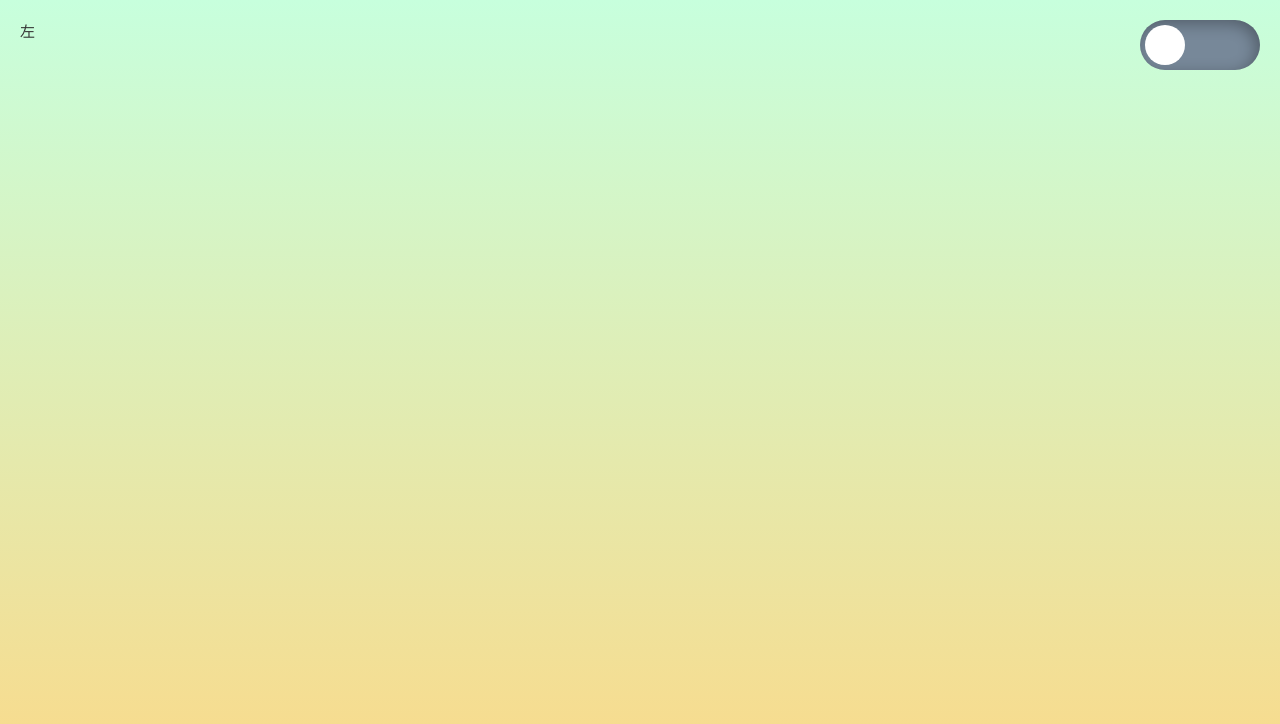
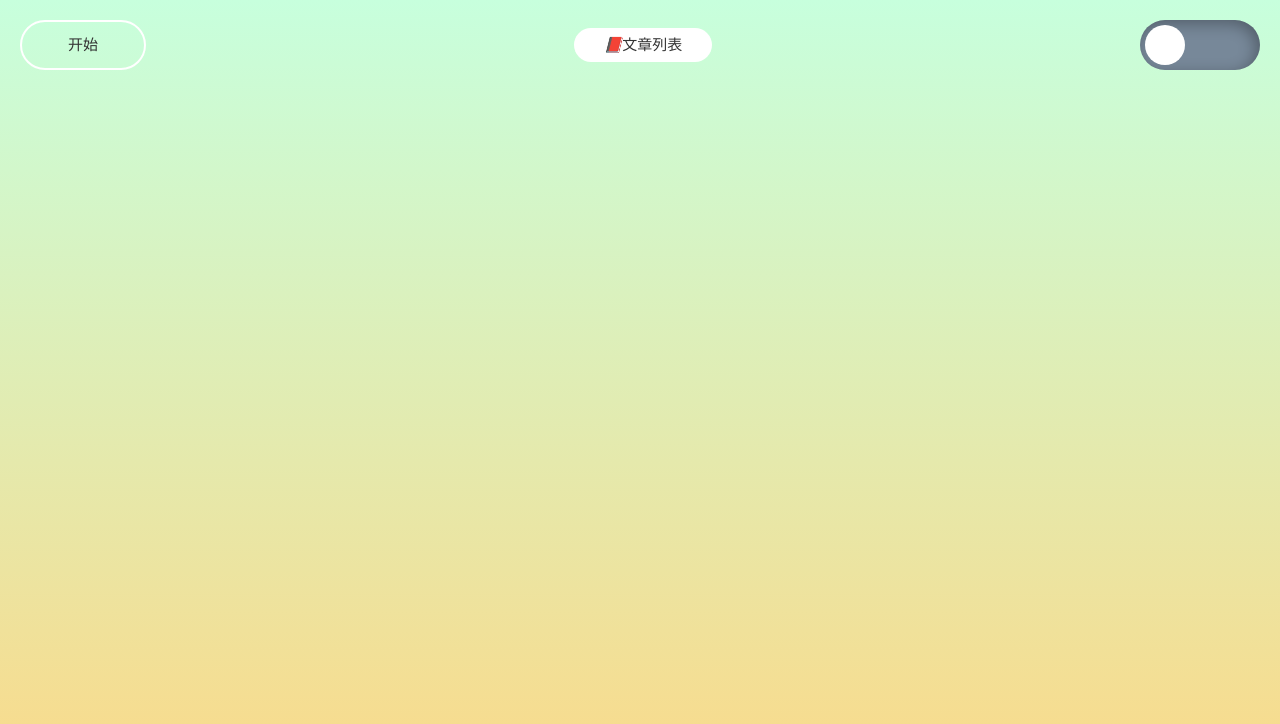
Before and after one commit to Fjsrange/blog, a Vue app: page /articleList/1 in a window 1280 px wide. Before the commit this address had no page. Shown: the top 724 px of the page. Built offline with nearby package versions, Linux system fonts and the light colour scheme.

Commit message:
完善顶部导航按钮

```diff
--- a/src/components/routerButton/index.vue
+++ b/src/components/routerButton/index.vue
@@ -2,11 +2,78 @@
 import { ref, reactive } from "vue";
 import { useTheme } from "@/hooks/useTheme";
 const { theme, toggleTheme } = useTheme();
+
+let showPopup = ref(false);
+
+// 按钮列表与是否展示底部内容
+const showBtn = ref([false, false, false]);
+const routerBtnList = ref([
+  {
+    name: "文章列表",
+    icon: "icon-liebiao",
+    children: [
+      {
+        name: "CSS",
+        base: "/articleList/",
+        path: "css",
+        icon: "icon-css",
+      },
+      {
+        name: "Javascript",
+        base: "/articleList/",
+        path: "js",
+        icon: "icon-js",
+      },
+      {
+        name: "Learn",
+        base: "/articleList/",
+        path: "learn",
+        icon: "icon-xuexi",
+      },
+    ],
+  },
+]);
+const showItemFn = (index, type) => {
+  showBtn.value[index] = type;
+};
+
+// 点击跳转项目内路由
+const goRouter = (item, index) => {
+  if (!item.base || !item.path) return;
+  router.push(`${item.base}${item.path}`);
+  showItemFn(index, false);
+};
+
+// 跳转到首页
+function goHome() {
+  this.$router.push("/");
+}
 </script>
 
 <template>
   <div class="button">
-    <div class="left">左</div>
+    <div class="left" @click="goHome">开始</div>
+    <div class="btn-list">
+      <div
+        v-for="(item, index) in routerBtnList"
+        :key="index"
+        class="btn-item"
+        :class="{ active: item.children?.length && showBtn[index] }"
+        @mouseenter="showItemFn(index, true)"
+        @mouseleave="showItemFn(index, false)"
+      >
+        <i>📕</i>
+        <span class="hasMargin">文章列表</span>
+        <div class="popup">
+          <div class="popup-item" v-for="(chil, i) in item.children" :key="i">
+            <div>
+              <i>📕</i>
+              <span>{{ chil.name }}</span>
+            </div>
+          </div>
+        </div>
+      </div>
+    </div>
     <div class="switch" :class="theme" @click="toggleTheme">
       <div class="bar"></div>
     </div>
@@ -20,6 +87,85 @@ const { theme, toggleTheme } = useTheme();
   display: flex;
   justify-content: space-between;
   padding: 20px;
+  margin-bottom: 20px;
+  z-index: 9900;
+}
+
+.left {
+  border: 2px solid #fff;
+  padding: 0 46px;
+  display: flex;
+  justify-content: center;
+  align-items: center;
+  border-radius: 25px;
+  cursor: pointer;
+}
+
+.btn-list {
+  flex: 1;
+  display: flex;
+  justify-content: center;
+  align-items: center;
+
+  .btn-item {
+    background-color: #fff;
+    color: #333;
+    padding: 5px 30px;
+    border-radius: 20px;
+    cursor: pointer;
+    &::before {
+      content: "";
+      position: absolute;
+      top: 60px;
+      left: 0;
+      width: 100%;
+      height: 10px;
+      background-color: transparent;
+    }
+    &::after {
+      content: "";
+      position: absolute;
+      top: 53px;
+      left: 50%;
+      transform: translate(-50%, 150%) scale(0.1);
+      opacity: 0;
+      border-bottom: 10px solid #eaeaea;
+      border-top: 10px solid transparent;
+      border-left: 10px solid transparent;
+      border-right: 10px solid transparent;
+      transition: all 0.3s;
+    }
+  }
+  .popup {
+    position: absolute;
+    top: 73px;
+    left: 50%;
+    transform: translate(-50%, 60%) scale(0.1);
+    padding: 10px 20px;
+    background-color: #eaeaea;
+    opacity: 0;
+    transition: all 0.3s;
+    will-change: transform;
+    z-index: 999;
+
+    .popup-item {
+      border: 1px solid #fff;
+      border-radius: 25px;
+      padding: 4px 25px;
+      background-color: #fff;
+      margin: 10px 0;
+    }
+  }
+  .active {
+    .popup {
+      transform: translate(-50%, 0) scale(1);
+      opacity: 1;
+    }
+    &::after {
+      opacity: 1;
+      transform: translate(-50%, 0) scale(1);
+    }
+  }
 }
 
 .switch {
--- /dev/null
+++ b/src/views/home/components/user.vue
@@ -0,0 +1,45 @@
+<template>
+  <div style="display: flex; align-items: center">
+    <img src="@/assets/touxiang.jpeg" class="user-logo" />
+    <div class="user-role">
+      <div style="font-size: 20px; font-weight: bold">{{ name }}</div>
+      <div style="display: flex">
+        <div>我是</div>
+        <div style="padding: 0 10px">卢本伟</div>
+        <div>牛逼</div>
+      </div>
+    </div>
+  </div>
+  <div class="user-tag">
+    <div class="tag-item">{{ signature }}</div>
+    <div class="tag-item">签名2.0</div>
+  </div>
+  <div class="user-call">
+    <div class="call-item">找到我的方式：</div>
+    <div class="call-item">哔哩哔哩</div>
+    <div class="call-item">github</div>
+  </div>
+</template>
+
+<script setup>
+import { ref, onMounted, onUnmounted } from "vue";
+
+let name = ref("路痴");
+let signature = ref("我是路痴行为艺术家");
+</script>
+
+<style lang="less" scoped>
+.user-logo {
+  margin-right: 10px;
+  width: 76px;
+  border-radius: 50%;
+}
+.user-tag {
+  margin: 10px 0;
+  line-height: 35px;
+}
+.user-call {
+  display: flex;
+  margin-top: 10px;
+}
+</style>
--- a/src/views/home/home.vue
+++ b/src/views/home/home.vue
@@ -2,26 +2,7 @@
   <div class="home">
     <div class="user">
       <div class="home-user">
-        <div style="display: flex; align-items: center">
-          <img src="@/assets/touxiang.jpeg" class="user-logo" />
-          <div class="user-role">
-            <div style="font-size: 20px; font-weight: bold">{{ name }}</div>
-            <div style="display: flex">
-              <div>我是</div>
-              <div style="padding: 0 10px">卢本伟</div>
-              <div>牛逼</div>
-            </div>
-          </div>
-        </div>
-        <div class="user-tag">
-          <div class="tag-item">{{ signature }}</div>
-          <div class="tag-item">签名2.0</div>
-        </div>
-        <div class="user-call">
-          <div class="call-item">联系我：</div>
-          <div class="call-item">哔哩哔哩</div>
-          <div class="call-item">github</div>
-        </div>
+        <User />
       </div>
       <div class="weather">欢迎</div>
     </div>
@@ -44,6 +25,7 @@
 <script setup>
 import { ref, onMounted, onUnmounted } from "vue";
 import Music from "./components/music.vue";
+import User from "./components/user.vue";
 
 let name = ref("路痴");
 let signature = ref("我是路痴行为艺术家");
@@ -100,13 +82,11 @@ onUnmounted(() => {
   justify-content: space-between;
   width: 100%;
 
-  .user,
-  .play {
+  .user {
     display: flex;
     max-width: 1400px;
+    width: 100%;
     margin: 0 auto;
-    width: 100%;
-
     .home-user {
       width: 49%;
       height: 250px;
@@ -114,29 +94,6 @@ onUnmounted(() => {
       margin-right: 2%;
       border-radius: 12px;
       box-shadow: 0 0 8px 1px #ccc;
-      .user-logo {
-        margin-right: 10px;
-        width: 76px;
-        border-radius: 50%;
-      }
-      .user-tag {
-        margin: 10px 0;
-      }
-      .user-call {
-        display: flex;
-
-        .i {
-          margin-right: 20px;
-          cursor: pointer;
-          font-size: 18px;
-        }
-        .iconfont {
-          font-family: iconfont !important;
-          font-size: 16px;
-          font-style: normal;
-          -webkit-font-smoothing: antialiased;
-        }
-      }
     }
     .weather {
       display: flex;
@@ -150,9 +107,16 @@ onUnmounted(() => {
       background: no-repeat center / 100%;
     }
   }
+
+  .user,
+  .play {
+    display: flex;
+    max-width: 1400px;
+    margin: 0 auto;
+    width: 100%;
+  }
   .play {
     margin-top: 20px;
-
     .home-candle {
       display: flex;
       justify-content: center;
```
